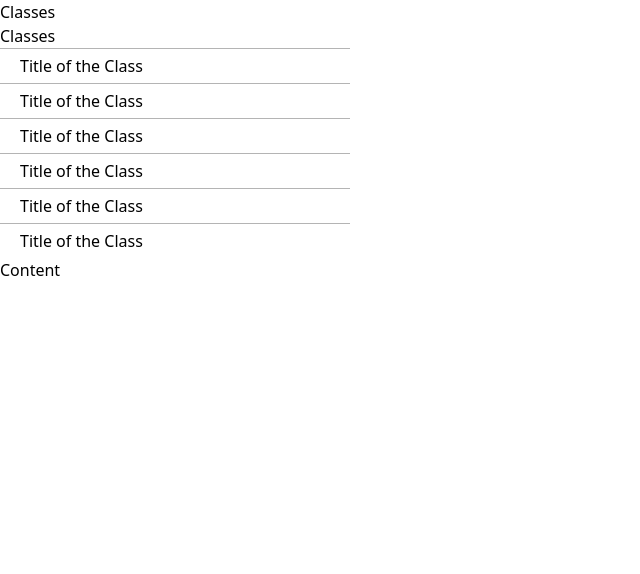
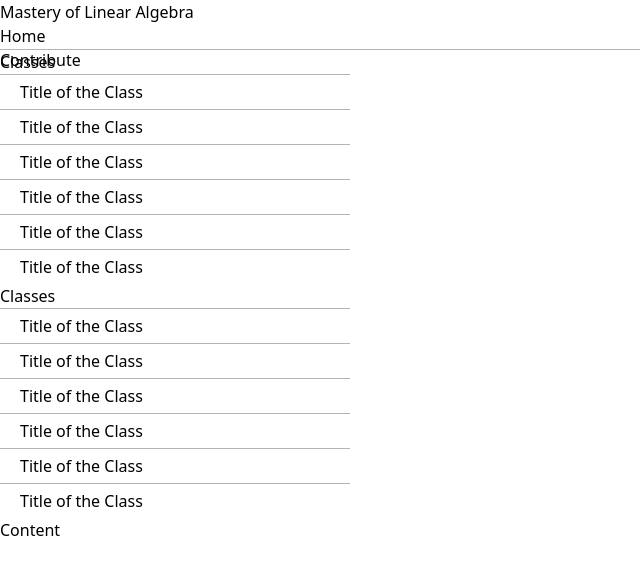
Before and after one commit to ademar-lab/mastery-of-linear-agebra, a React (Vite) app: page /classes in a window 1280 px wide. Shown: the top 574 px of the page, without its empty margins (0-640 px from the left). Built offline with nearby package versions, Linux system fonts and the light colour scheme.

Commit message:
The navbar was added to the pages

```diff
--- a/src/App.jsx
+++ b/src/App.jsx
@@ -1,5 +1,6 @@
 import { Home } from './pages/home';
 import { Classes } from './pages/classes';
+import { Navbar } from './components/navbar';
 import {
   createBrowserRouter,
   RouterProvider,
@@ -19,6 +20,7 @@ const router = createBrowserRouter([
 function App() {
   return (
     <>
+      <Navbar/>
       <RouterProvider router={router} />
     </>
   )
--- a/src/components/classcontent/styles.css
+++ b/src/components/classcontent/styles.css
@@ -1,5 +1,6 @@
 .class-content {
     width: calc(100% - 350px);
+    top: 50px;
 }
 
 .fill {
--- /dev/null
+++ b/src/components/navbar/index.jsx
@@ -0,0 +1,21 @@
+import './styles.css';
+
+const Navbar = () => {
+	return (
+		<nav className='flex justify-between items-center px-6 py-2 fixed z-10 bg-white w-full navbar'>
+			<h2 className='text-xl cursor-pointer'>
+			<a href='/'>Mastery of Linear Algebra</a>
+			</h2>
+			<ul className='flex gap-6 items-center'>
+				<li className='cursor-pointer'>
+					<a href='/'>Home</a>
+				</li>
+				<li className='cursor-pointer px-2 py-1 bg-black text-white rounded-2xl'>
+					<a href='/'>Contribute</a>
+				</li>
+			</ul>
+		</nav>
+	)
+};
+
+export { Navbar }
--- /dev/null
+++ b/src/components/navbar/styles.css
@@ -0,0 +1,4 @@
+.navbar {
+    height: 50px;
+    border-bottom: 1px solid #b4b4b4;
+}
--- a/src/components/sidebar/index.jsx
+++ b/src/components/sidebar/index.jsx
@@ -2,7 +2,7 @@ import './styles.css';
 
 const Sidebar = () => {
 	return (
-		<div className='flex flex-col gap-4 fixed left-0 top-0 p-2 text-xl bg-slate-100 sidebar'>
+		<div className='flex flex-col gap-4 fixed left-0 p-2 text-xl bg-slate-100 sidebar'>
 			<p className='self-center text-4xl'>Classes</p>
 			<nav>
 				<ul className='flex flex-col gap-2 classes'>
--- a/src/components/sidebar/styles.css
+++ b/src/components/sidebar/styles.css
@@ -1,5 +1,6 @@
 .sidebar {
     width: 350px;
+    top: 50px;
 }
 
 .classes li {
--- a/src/pages/classes.jsx
+++ b/src/pages/classes.jsx
@@ -1,14 +1,12 @@
 import { ClassContent } from '../components/classcontent'
+import { Sidebar } from '../components/sidebar'
 
 const Classes = () => {
 	return (
 		<>
-			<div  className='flex justify-center'>
-				<h1>Classes</h1>
-			</div>
+		    <Sidebar/>
 			<ClassContent/>
 		</>
-
 	)
 }
 
```
